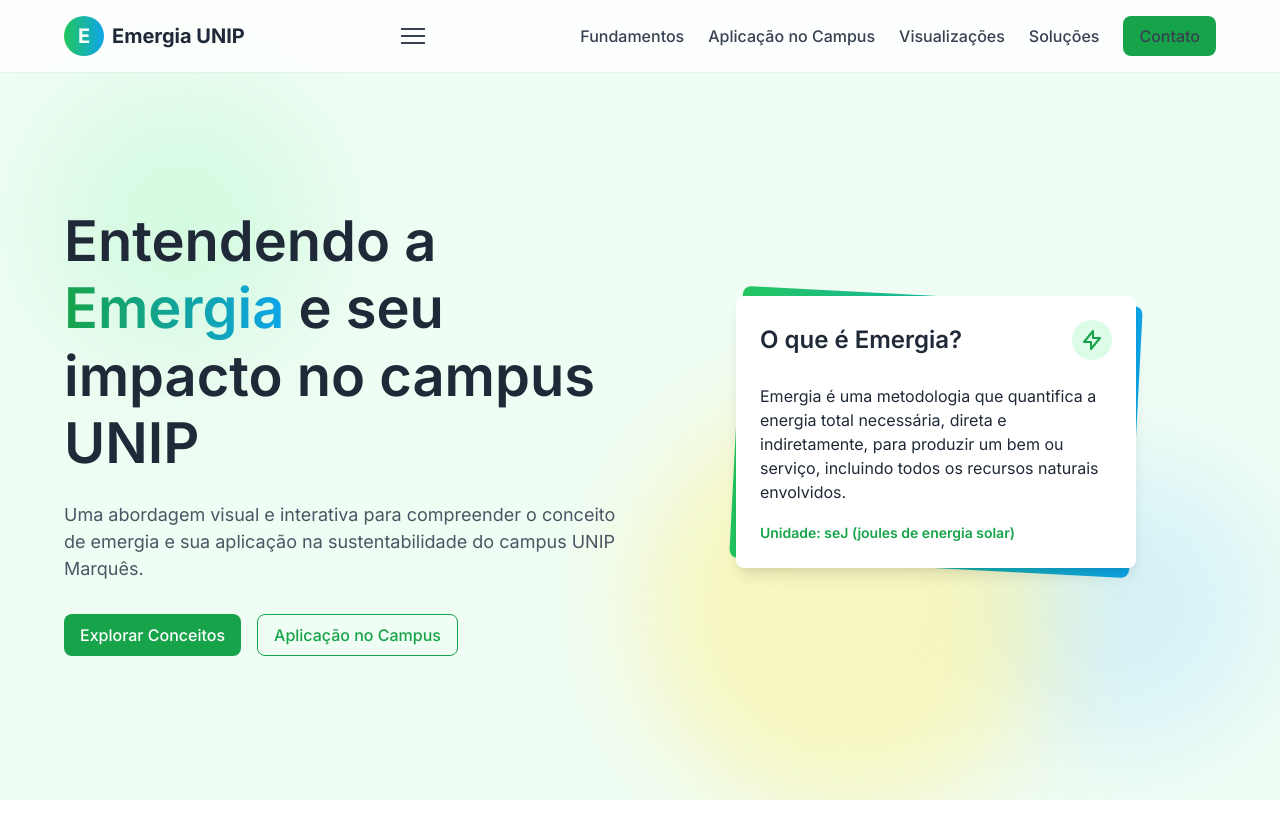
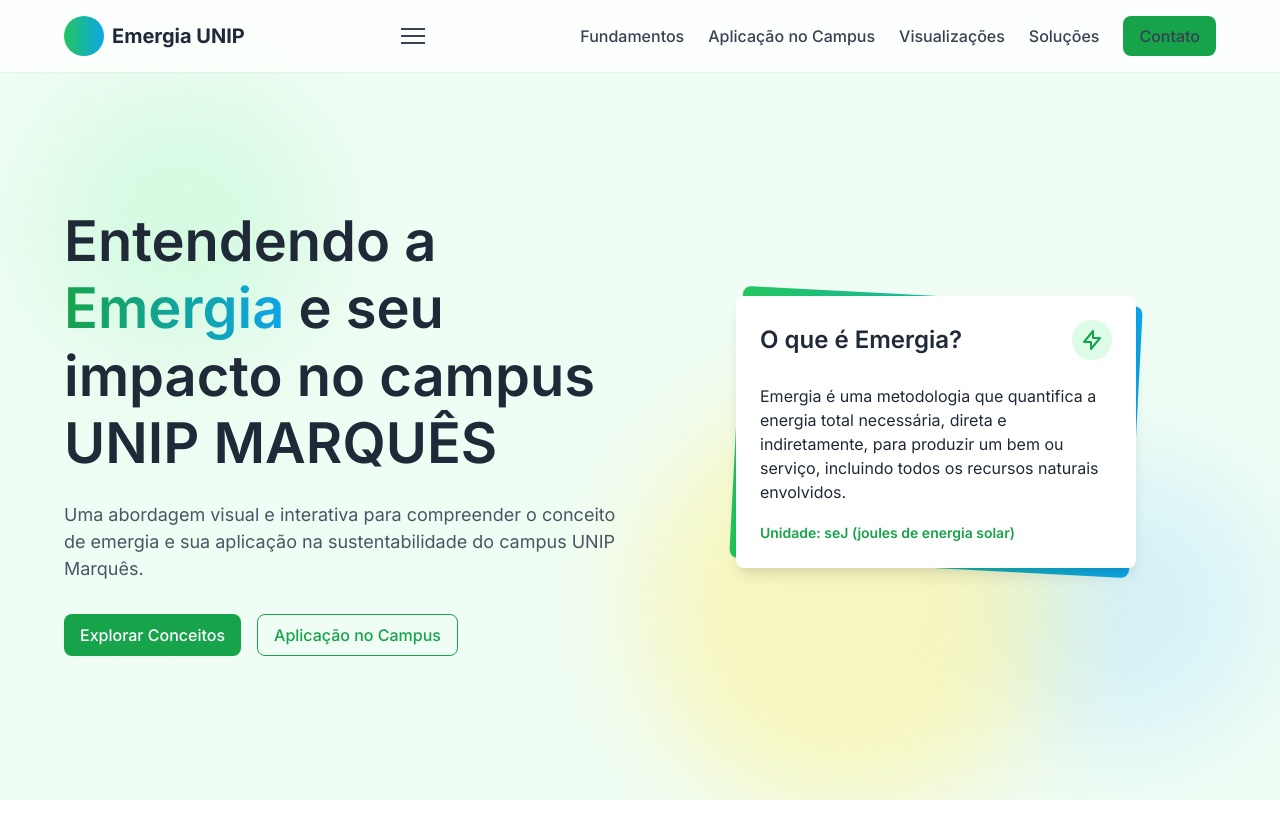
Before and after one commit to valdirfernandes/APS-PWR, a plain HTML site: page index.html in a window 1280 px wide. Shown: the top 817 px of the page. Drawn offline with Linux system fonts and the light colour scheme.

Commit message:
Update index.html

```diff
--- a/index.html
+++ b/index.html
@@ -13,7 +13,7 @@
         <div class="container">
           <div class="logo">
             <a href="#home">
-              <div class="logo-icon">E</div>
+              <div class="logo-icon"></div>
               <span class="logo-text">Emergia UNIP</span>
             </a>
           </div>
@@ -44,7 +44,7 @@
 
         <div class="container principal-container">
         <div class="principal-content">
-            <h1 class="animate-item">Entendendo a <span class="texto-degrade">Emergia</span> e seu impacto no campus UNIP</h1>
+            <h1 class="animate-item">Entendendo a <span class="texto-degrade">Emergia</span> e seu impacto no campus UNIP MARQUÊS</h1>
             <p class="animate-item delay-1">
             Uma abordagem visual e interativa para compreender o conceito de emergia
             e sua aplicação na sustentabilidade do campus UNIP Marquês.
```
